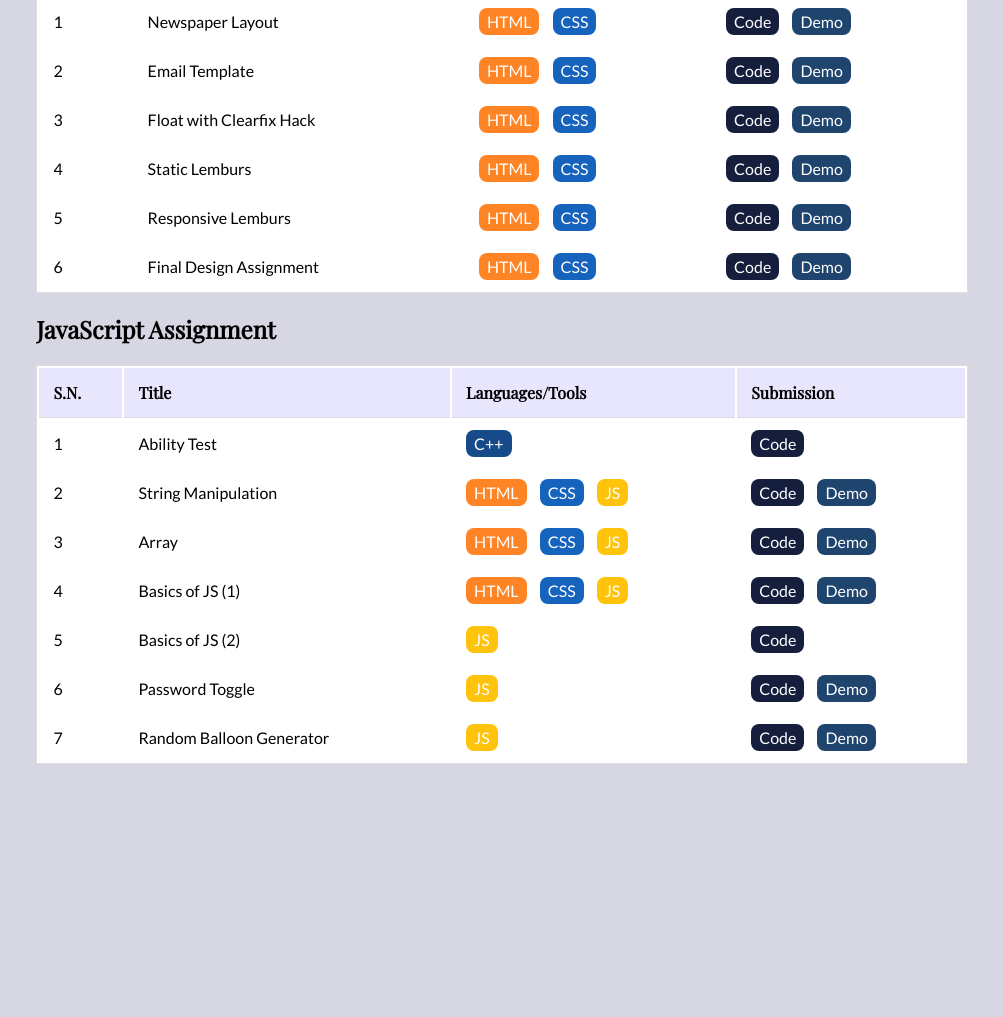
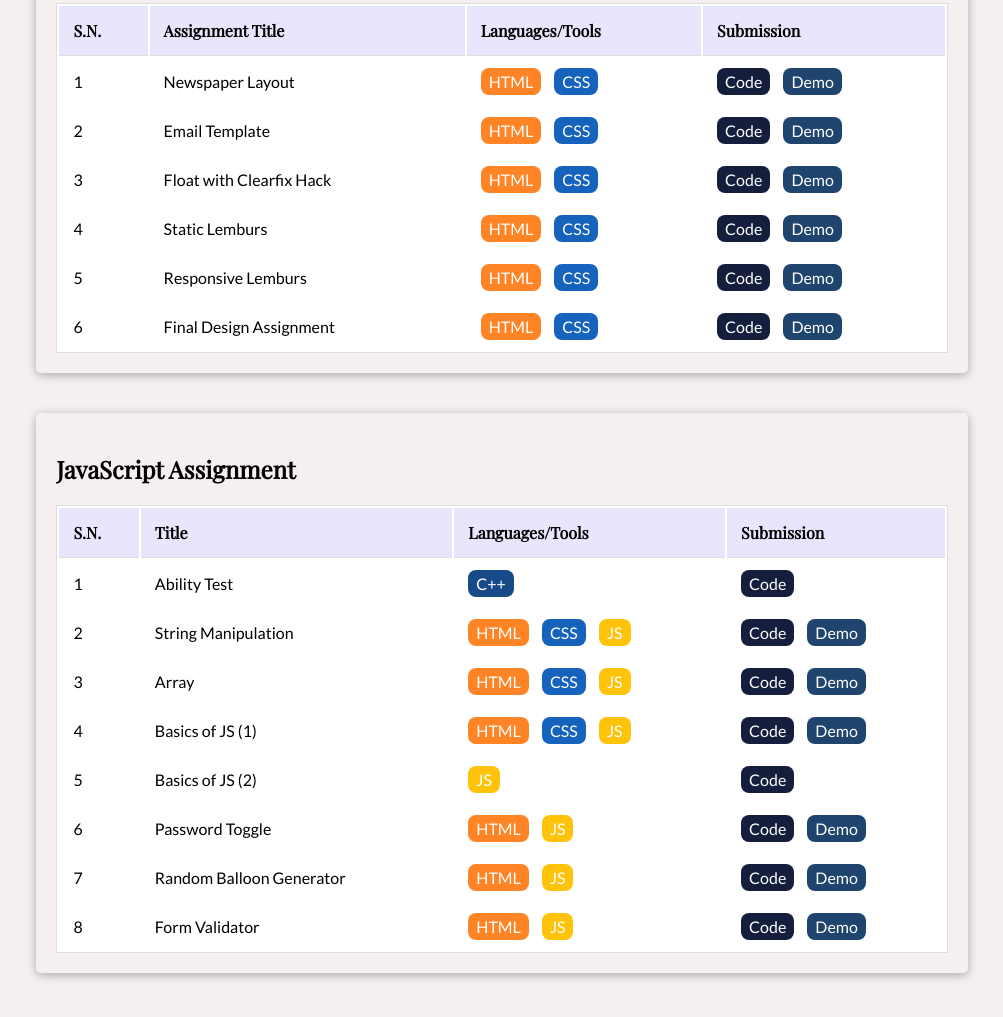
Before and after one commit to Coderushnepal/RiyaMaharjan, a plain HTML site: page index.html in a window 1280 px wide. Shown: the part 277-1294 px from the top of the page, without its empty margins (138-1141 px from the left). Before the commit the page ends 1079 px from the top, so only its background shows below. Drawn offline with nearby package versions, Linux system fonts and the light colour scheme.

Commit message:
form validator added

```diff
--- a/css/style.css
+++ b/css/style.css
@@ -1,7 +1,7 @@
 @import url("https://fonts.googleapis.com/css2?family=Lato&family=Playfair+Display&display=swap");
 body {
   font-family: "Lato", sans-serif;
-  background-color: #d6d7e2;
+  background-color: #f5efef;
 }
 header,
 .title,
@@ -15,10 +15,17 @@ th {
 .main-container {
   padding: 30px 50px;
   margin: 0px auto;
+
 }
 .index-container {
   width: 80%;
   margin: 0px auto;
+}
+.design-container, .js-container{
+  margin: 40px auto;
+  padding: 20px;
+  box-shadow: rgb(0 0 0 / 30%) 0px 2px 10px;
+  border-radius: 5px;
 }
 table {
   border: 1px solid #dddddd;
--- a/index.html
+++ b/index.html
@@ -197,6 +197,7 @@
                                 <td>6</td>
                                 <td>Password Toggle</td>
                                 <td>
+                                    <span class="btn btn-html">HTML</span>
                                     <span class="btn btn-js">JS</span>
                                 </td>
                                 <td>
@@ -210,12 +211,27 @@
                                 <td>7</td>
                                 <td>Random Balloon Generator</td>
                                 <td>
+                                    <span class="btn btn-html">HTML</span>
                                     <span class="btn btn-js">JS</span>
                                 </td>
                                 <td>
                                     <a href="https://github.com/Coderushnepal/RiyaMaharjan/tree/main/JavaScript/Assignment-3"
                                         class="btn btn-code">Code</a>
                                     <a href="https://coderushnepal.github.io/RiyaMaharjan/JavaScript/Assignment-3/"
+                                        class="btn btn-demo">Demo</a>
+                                </td>
+                            </tr>
+                            <tr>
+                                <td>8</td>
+                                <td>Form Validator</td>
+                                <td>
+                                    <span class="btn btn-html">HTML</span>
+                                    <span class="btn btn-js">JS</span>
+                                </td>
+                                <td>
+                                    <a href="https://github.com/Coderushnepal/RiyaMaharjan/tree/main/JavaScript/Assignment-4"
+                                        class="btn btn-code">Code</a>
+                                    <a href="https://coderushnepal.github.io/RiyaMaharjan/JavaScript/Assignment-4/"
                                         class="btn btn-demo">Demo</a>
                                 </td>
                             </tr>
```
Also changed, not shown: JavaScript/README.md.
